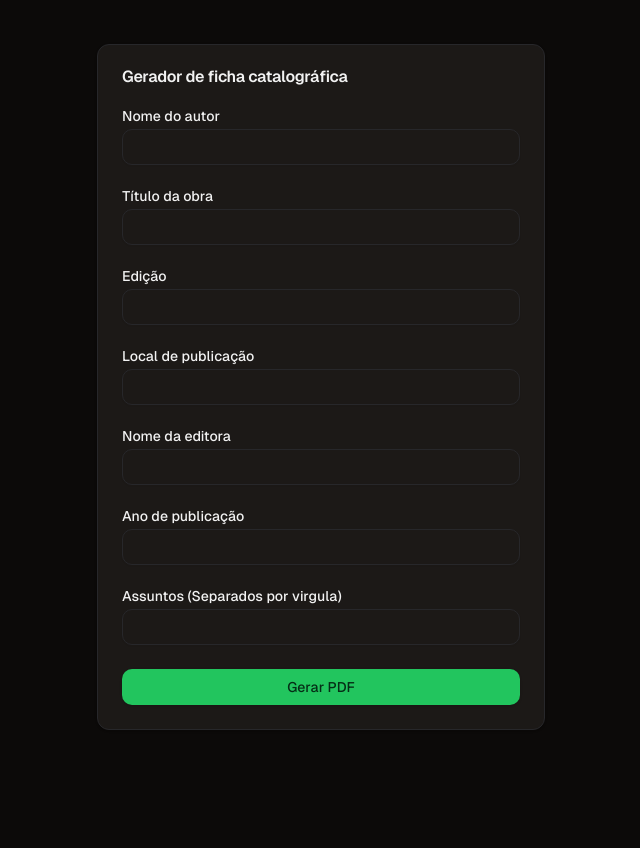
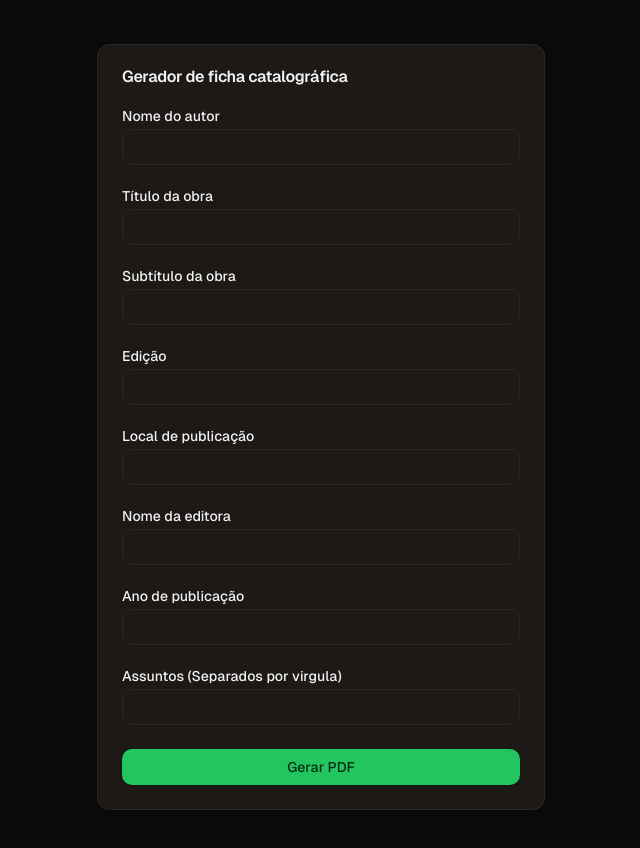
Before and after one commit to WesleyyRafaell/catalog_sheet, a Next.js app: page / in a window 1280 px wide. Shown: the top 848 px of the page, without its empty margins (293-933 px from the left). Before the commit the page ends 800 px from the top, so only its background shows below. Built offline with nearby package versions, Linux system fonts and the light colour scheme.

Commit message:
feat: add subtitle field

```diff
--- a/src/app/page.tsx
+++ b/src/app/page.tsx
@@ -67,6 +67,18 @@ export default function Home () {
                         id='title'
                         type='text'
                         {...register('title')}
+                      />
+                      <ErrorMessage
+                        errors={errors}
+                        name='title'
+                        render={({ message }) => <p className='text-[12px] text-red-800'>{message}</p>}/>
+                    </div>
+                    <div className='flex flex-col space-y-1.5'>
+                      <Label htmlFor='subtitle'>Subtítulo da obra</Label>
+                      <Input
+                        id='subtitle'
+                        type='text'
+                        {...register('subtitle')}
                       />
                       <ErrorMessage
                         errors={errors}
--- a/src/components/layout-to-print/layout-to-print.tsx
+++ b/src/components/layout-to-print/layout-to-print.tsx
@@ -11,6 +11,7 @@ IFormProps
   publisher_name,
   subject,
   title,
+  subtitle,
   year_of_publication,
 }, ref) {
 
@@ -29,6 +30,11 @@ IFormProps
         <div className='mb-4 flex items-center justify-between'>
           <label className='font-bold'>Título da obra:</label>
           <span className='text-lg text-gray-700'>{title}</span>
+        </div>
+
+        <div className='mb-4 flex items-center justify-between'>
+          <label className='font-bold'>Subtítulo da obra:</label>
+          <span className='text-lg text-gray-700'>{subtitle}</span>
         </div>
 
         <div className='mb-4 flex items-center justify-between'>
--- a/src/schemas/form-schema.ts
+++ b/src/schemas/form-schema.ts
@@ -7,6 +7,11 @@ export const formSchema = z.object({
           message: 'Campo obrigátorio',
         }),
   title:
+      z.string({ required_error: 'campo obrigátorio' })
+        .min(1, {
+          message: 'Campo obrigátorio',
+        }),
+  subtitle:
       z.string({ required_error: 'campo obrigátorio' })
         .min(1, {
           message: 'Campo obrigátorio',
--- a/src/types/form-props.d.ts
+++ b/src/types/form-props.d.ts
@@ -1,6 +1,7 @@
 export interface IFormProps {
   name?: string;
   title?: string;
+  subtitle?: string;
   edition?: string;
   place_of_publication?: string;
   publisher_name?: string;
```
